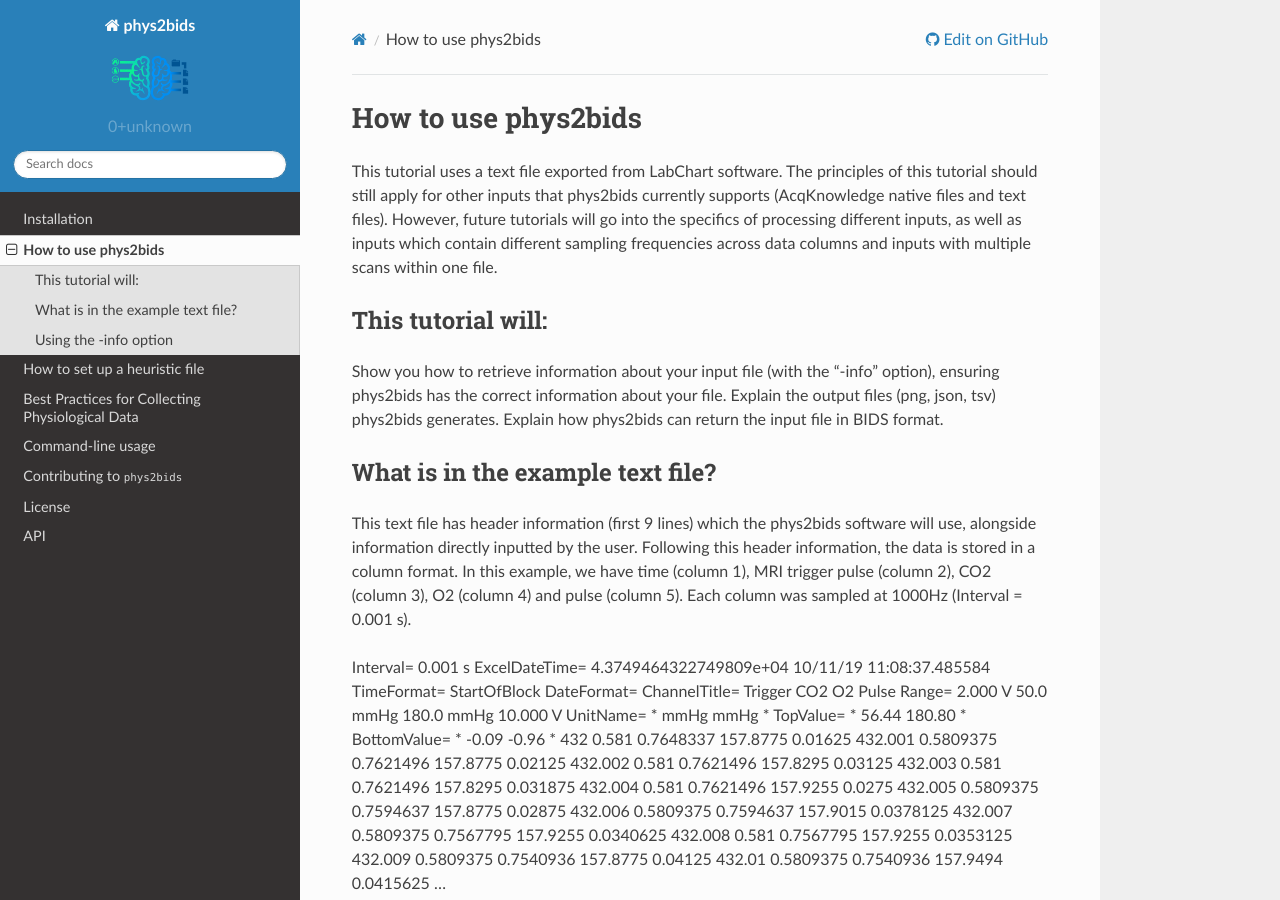
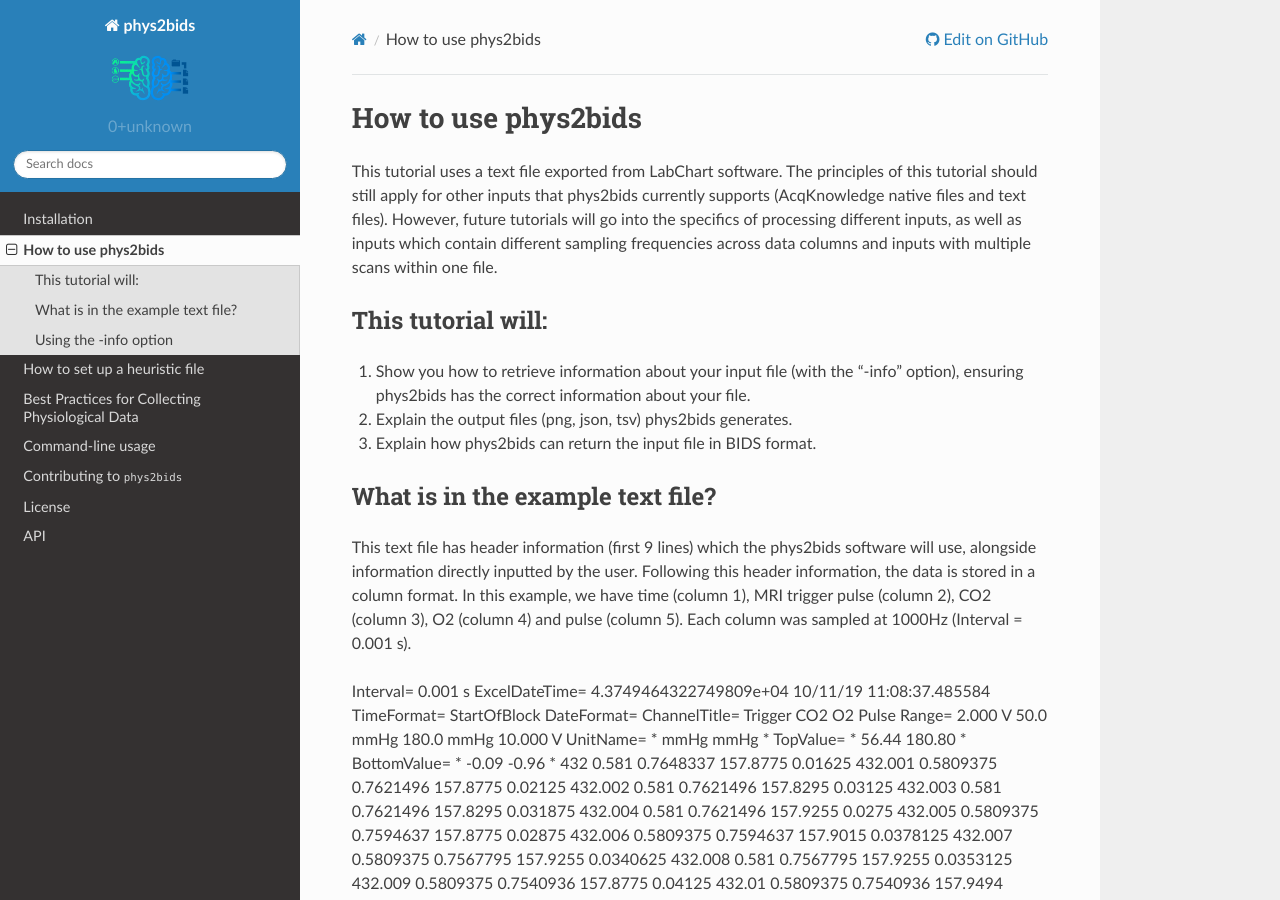
Before and after one commit to physiopy/phys2bids, a Sphinx documentation site: the page built from docs/howto.rst, in a window 1280 px wide and 900 px high. Built offline with Sphinx 7.4.7 and the Read the Docs theme 2.0.0, drawn with Linux system fonts in a browser that asks for light colours; part of the change alters nothing that is shown.

Commit message:
reformatting

```diff
--- a/docs/howto.rst
+++ b/docs/howto.rst
@@ -11,14 +11,14 @@ However, future tutorials will go into the specifics of processing different inp
 This tutorial will:
 ###################
 
-Show you how to retrieve information about your input file (with the "-info" option), ensuring phys2bids has the correct information about your file.
-Explain the output files (png, json, tsv) phys2bids generates.
-Explain how phys2bids can return the input file in BIDS format.
+1. Show you how to retrieve information about your input file (with the "-info" option), ensuring phys2bids has the correct information about your file.
+2. Explain the output files (png, json, tsv) phys2bids generates.
+3. Explain how phys2bids can return the input file in BIDS format.
 
 What is in the example text file?
 #################################
 
-This text file has header information (first 9 lines) which the phys2bids software will use, alongside information directly inputted by the user. Following this header information, the data is stored in a column format. In this example, we have time (column 1), MRI trigger pulse (column 2), CO2 (column 3), O2 (column 4) and pulse (column 5). Each column was sampled at 1000Hz (Interval = 0.001 s). ::
+This text file has header information (first 9 lines) which the phys2bids software will use, alongside information directly inputted by the user. Following this header information, the data is stored in a column format. In this example, we have time (column 1), MRI trigger pulse (column 2), CO2 (column 3), O2 (column 4) and pulse (column 5). Each column was sampled at 1000Hz (Interval = 0.001 s).
 
 Interval=	0.001 s
 ExcelDateTime=	4.3749464322749809e+04	10/11/19 11:08:37.485584
```
